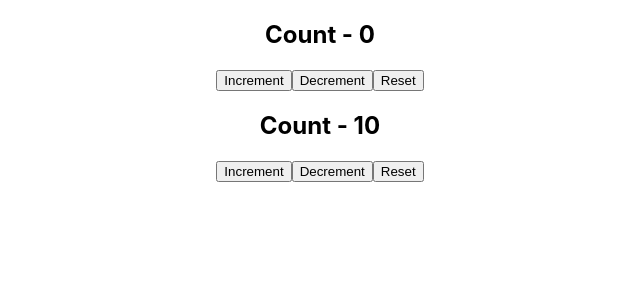
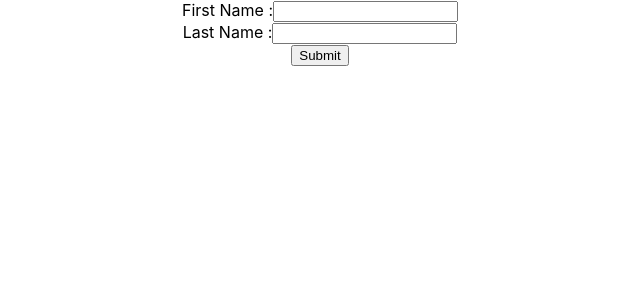
Before and after one commit to sivasaraa/custom-hook, a React (Create React App) app: page / in a window 1280 px wide. Shown: the top 300 px of the page, without its empty margins (320-960 px from the left). Built offline with nearby package versions, Linux system fonts and the light colour scheme.

Commit message:
added user form

```diff
--- a/src/App.js
+++ b/src/App.js
@@ -4,14 +4,16 @@ import DocTitleOne from './Component/DocTitleOne';
 import DocTitleTwo from './Component/DocTitleTwo';
 import CounterOne from './Component/CounterOne';
 import CounterTwo from './Component/CounterTwo';
+import UserForm from './Component/UserForm';
 
 function App() {
   return (
     <div className="App">
       {/* <DocTitleOne />
       <DocTitleTwo /> */}
-      <CounterOne />
-      <CounterTwo />
+      {/* <CounterOne />
+      <CounterTwo /> */}
+      <UserForm />
     </div>
   );
 }
--- /dev/null
+++ b/src/Component/UserForm.js
@@ -0,0 +1,29 @@
+import React, { useState } from 'react'
+
+function UserForm(){
+    const [firstName, setFirstName] = useState('')
+    const [lastName, setLastName] = useState('')
+
+    const submitHandler = (e) => {
+        e.preventDefault();
+        alert(`Hello ${firstName} ${lastName}`)
+    }
+
+    return (
+        <div>
+            <form onSubmit={submitHandler}>
+                <div>
+                    <label>First Name :</label>
+                    <input type="text" value={firstName} onChange={e => setFirstName(e.target.value)}/>
+                </div>
+                <div>
+                    <label>Last Name :</label>
+                    <input type="text" value={lastName} onChange={e => setLastName(e.target.value)}/>
+                </div>
+                <button>Submit</button>
+            </form>
+        </div>
+    )
+}
+
+export default UserForm;
```
